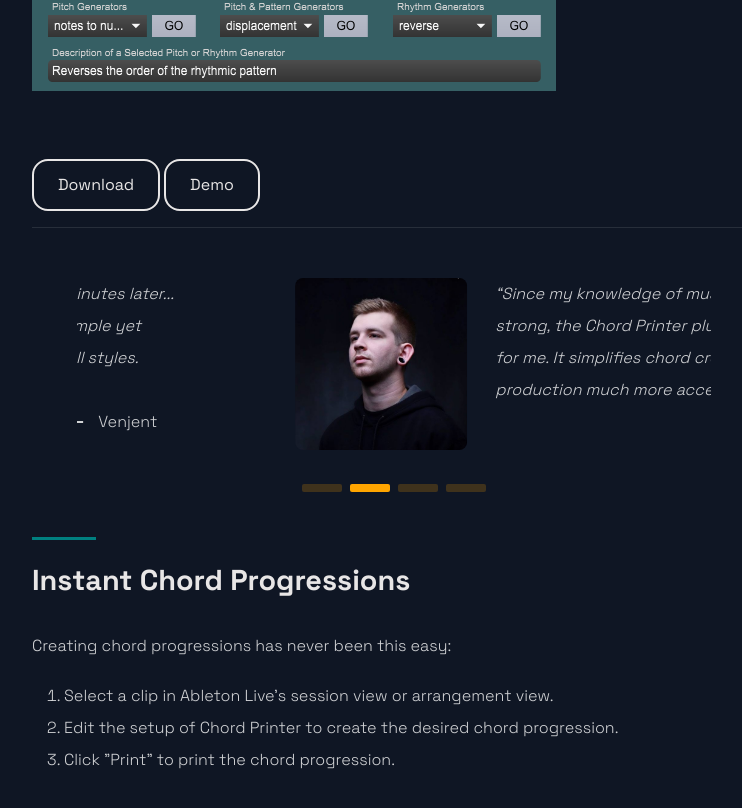
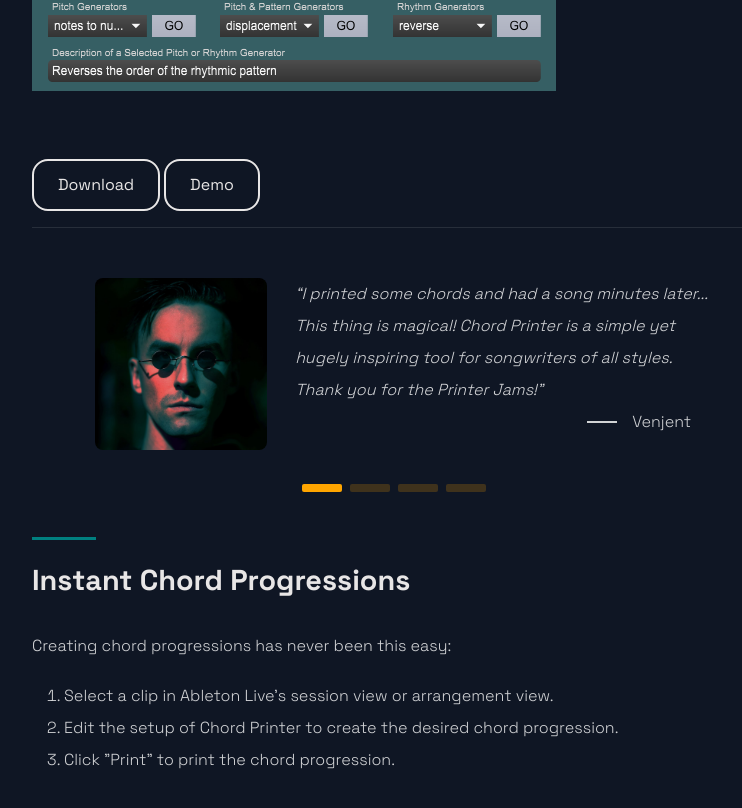
Before and after one commit to JanZaion/jan-zaion-web, a Next.js app: page /projects/Chord-Printer in a window 1280 px wide. Shown: the part 707-1515 px from the top of the page, without its empty margins (246-988 px from the left). Built offline with nearby package versions, Linux system fonts and the light colour scheme; grey boxes are pictures that could not be loaded.

Commit message:
feat: disable autosliding

```diff
--- a/src/components/Testemonial/Testemonial.tsx
+++ b/src/components/Testemonial/Testemonial.tsx
@@ -28,7 +28,7 @@
     <Container>
       <StyledSwiper
         ref={sliderRef}
-        autoplay={{ delay: 6000, pauseOnMouseEnter: true }}
+        autoplay={false}
         loop
         modules={[Autoplay, Pagination]}
         pagination={{ clickable: true }}
```
